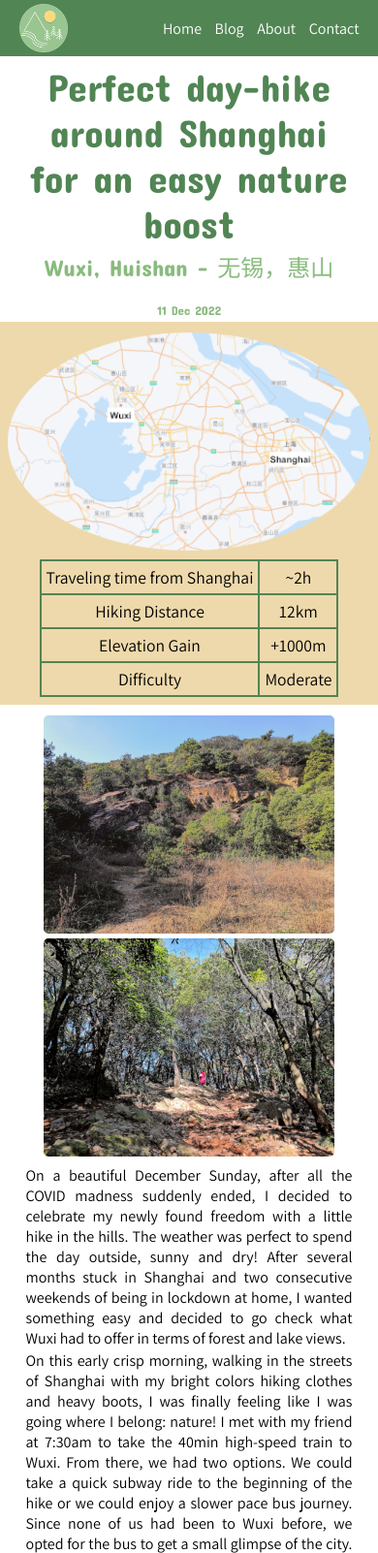
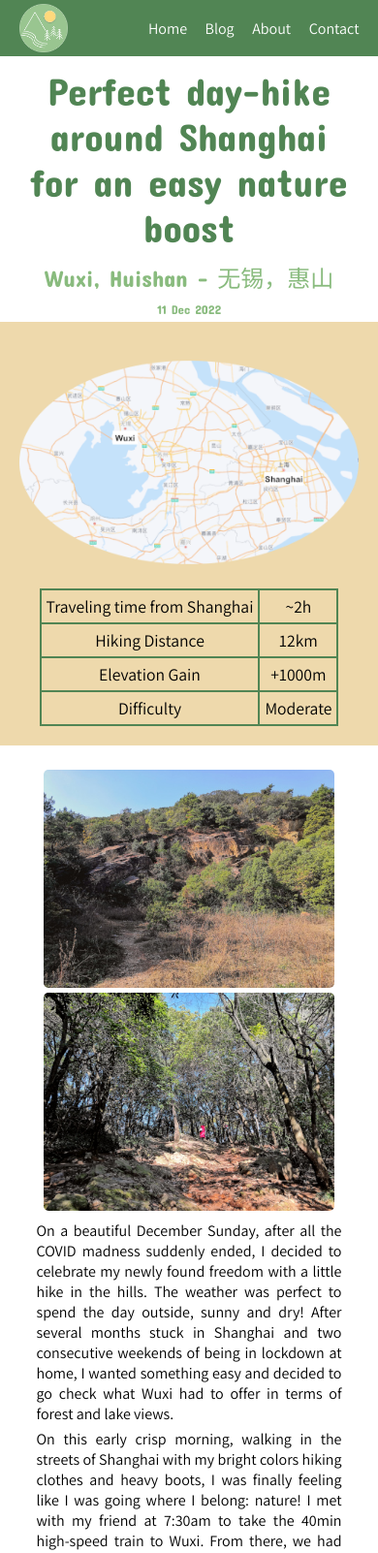
Before and after one commit to mylenejeannot/mylenejeannot.github.io, a plain HTML site: page posts/post1_wuxi_huishan.html in a window 390 px wide. Shown: the top 1602 px of the page at 97% size. Drawn offline with Linux system fonts and the light colour scheme.

Commit message:
Add files via upload

```diff
--- a/posts/post1_wuxi_huishan.css
+++ b/posts/post1_wuxi_huishan.css
@@ -3,22 +3,22 @@
 }
 
 h1 {
-    padding-top: 2%;
-    padding-bottom: 1%;
+    padding-top: 20px;
+    padding-bottom: 10px;
     width: 90%;
     margin: auto;
 }
 
 p {
     text-align: justify;
-    padding-bottom: 0.5%;
+    padding-bottom: 5px;
 }
 
 .post_content p {
     text-align: justify;
     width: 90%;
     margin: auto;
-    padding-bottom: 0.5%;
+    padding-bottom: 5px;
 }
 
 .title {
@@ -28,8 +28,8 @@ p {
 .introduction img {
     max-width: 100%;
     height: auto;
-    margin-top: 1%;
-    margin-bottom: 1%;
+    margin-top: 20px;
+    margin-bottom: 20px;
 }
 
 table {
@@ -73,8 +73,8 @@ th, td {
     flex-direction: row;
     justify-content: center;
     gap: 1%;
-    padding-top: 1%;
-    padding-bottom: 1%;
+    padding-top: 10px;
+    padding-bottom: 10px;
     width: 90%;
     margin: auto;
 }
@@ -122,11 +122,11 @@ th, td {
 }
 
 .detailed_information h2 {
-    padding-bottom: 1%;
+    padding-bottom: 10px;
 }
 
 .middle_title {
-    padding-top: 1%;
+    padding-top: 10px;
 }
 
 .grid {
@@ -165,8 +165,8 @@ th, td {
         justify-content: center;
         align-items: center;
         gap: 1%;
-        padding-top: 1%;
-        padding-bottom: 1%;
+        padding-top: 5px;
+        padding-bottom: 5px;
         width: 90%;
         margin: auto;
     }
--- a/posts/post2_wuxi_junzhang.css
+++ b/posts/post2_wuxi_junzhang.css
@@ -3,22 +3,22 @@
 }
 
 h1 {
-    padding-top: 2%;
-    padding-bottom: 1%;
+    padding-top: 20px;
+    padding-bottom: 10px;
     width: 90%;
     margin: auto;
 }
 
 p {
     text-align: justify;
-    padding-bottom: 0.5%;
+    padding-bottom: 5px;
 }
 
 .post_content p {
     text-align: justify;
     width: 90%;
     margin: auto;
-    padding-bottom: 0.5%;
+    padding-bottom: 5px;
 }
 
 .title {
@@ -28,8 +28,8 @@ p {
 .introduction img {
     max-width: 100%;
     height: auto;
-    margin-top: 1%;
-    margin-bottom: 1%;
+    margin-top: 20px;
+    margin-bottom: 20px;
 }
 
 table {
@@ -74,8 +74,8 @@ th, td {
     flex-direction: row;
     justify-content: center;
     gap: 1%;
-    padding-top: 1%;
-    padding-bottom: 1%;
+    padding-top: 10px;
+    padding-bottom: 10px;
     width: 90%;
     margin: auto;
 }
@@ -123,11 +123,11 @@ th, td {
 }
 
 .detailed_information h2 {
-    padding-bottom: 1%;
+    padding-bottom: 10px;
 }
 
 .middle_title {
-    padding-top: 1%;
+    padding-top: 10px;
 }
 
 .grid {
@@ -166,8 +166,8 @@ th, td {
         justify-content: center;
         align-items: center;
         gap: 1%;
-        padding-top: 1%;
-        padding-bottom: 1%;
+        padding-top: 5px;
+        padding-bottom: 5px;
         width: 90%;
         margin: auto;
     }
--- a/style.css
+++ b/style.css
@@ -12,7 +12,7 @@ h1 {
     color: #518554;
     font-family: 'Concert One', cursive;
     text-align: center;
-    margin-bottom: 3%;
+    margin-bottom: 10px;
     font-weight: 400;
 }
 
@@ -20,7 +20,7 @@ h2 {
     font-size: 1.5rem;
     color: #89BB7E;
     font-family: 'Concert One', cursive;
-    margin-bottom: 3%;
+    margin-bottom: 8px;
     font-weight: 400;
 }
 
@@ -28,7 +28,7 @@ h3 {
     font-size: 0.8rem;
     color: #89BB7E;
     font-family: 'Concert One', cursive;
-    margin-bottom: 1%;
+    margin-bottom: 5px;
     text-align: center;
     font-weight: 200;
 }
@@ -36,7 +36,7 @@ h3 {
 h4 {
     font-size: 1.3rem;
     font-family: 'Concert One', cursive;
-    margin-bottom: 1%;
+    margin-bottom: 5px;
     color: #518554;
     font-weight: 300;
     }
@@ -55,6 +55,17 @@ header, footer {
     background-color: #518554;
     padding: 1% 5%;
     color: white;
+}
+
+header {
+    position: fixed;
+    width: 90%;
+    z-index: 500;
+    top: 0;
+}
+
+main {
+    margin-top: 50px;
 }
 
 nav {
@@ -94,7 +105,7 @@ nav a {
 }
 
 section {
-    padding: 2%;
+    padding: 20px;
 }
 
 .cta {
@@ -103,8 +114,8 @@ section {
     color: white;
     border-radius: 50px;
     padding: 1% 1.5%;
-    margin-top: 2%;
-    margin-bottom: 1%;
+    margin-top: 20px;
+    margin-bottom: 10px;
 }
 
 .cta_button {
@@ -158,33 +169,9 @@ a:hover {
 }
 
 @media all and (max-width: 980px) {
-    h1 {
-        font-size: 2.5rem;
-        color: #518554;
-        font-family: 'Concert One', cursive;
-        text-align: center;
-        margin-bottom: 5%;
-        font-weight: 400;
-    }
-
-    h2 {
-        font-size: 1.5rem;
-        color: #89BB7E;
-        font-family: 'Concert One', cursive;
-        margin-bottom: 5%;
-        font-weight: 400;
-    }
-
-    h4 {
-        font-size: 1.3rem;
-        font-family: 'Concert One', cursive;
-        margin-bottom: 2%;
-        color: #518554;
-        font-weight: 300;
-        }
 
     nav a {
-        margin-left: 10px;
+        margin-left: 15px;
         color: white;
         text-decoration: none;
     }
@@ -192,8 +179,8 @@ a:hover {
     .small_me {
         max-width: 200px;
         height: auto;
-        padding-top: 5%;
-        padding-bottom: 3%;
+        padding-top: 20px;
+        padding-bottom: 10px;
     }
 
     .about_me_small {
@@ -202,13 +189,13 @@ a:hover {
         gap: 3%;
         width: 90%;
         padding: 0%;
-        padding-bottom: 3%;
+        padding-bottom: 20px;
         margin: auto;
     }
 
     .about_me_small h2 {
         text-align: center;
-        padding-top: 2%;
+        padding-top: 10px;
         padding-left: 0%;
     }
 
```
